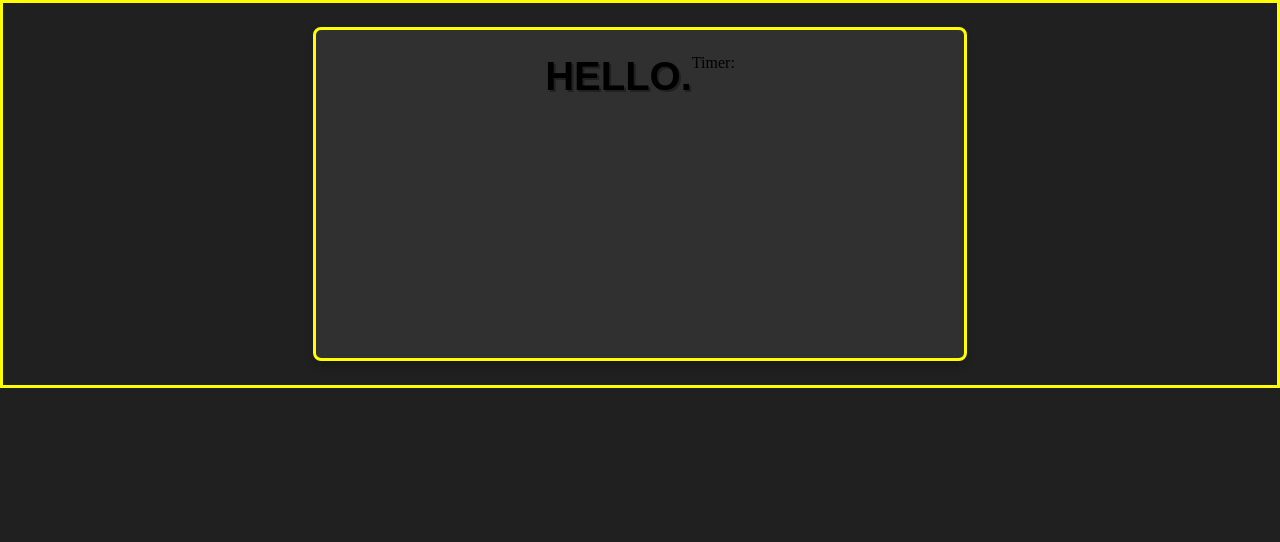
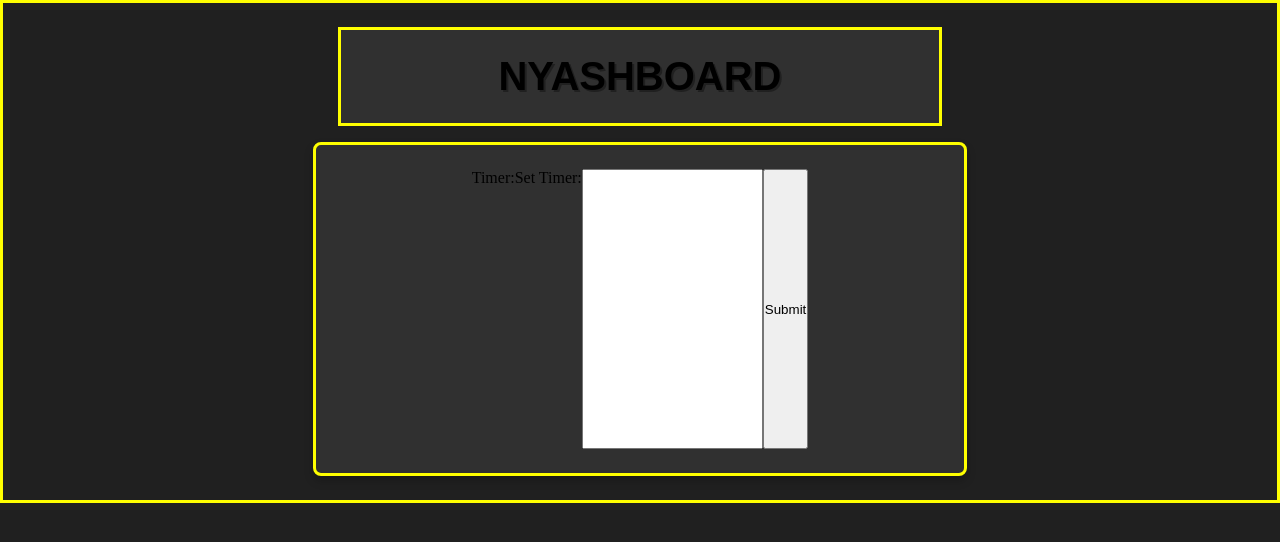
Before and after one commit to Lanubee/PomoPOC, a React (Create React App) app in the folder front-end/: page / in a window 1280 px wide. Shown: the top 542 px of the page. Built offline with nearby package versions, Linux system fonts and the light colour scheme; no server answers.

Commit message:
Add set timer button function

```diff
--- a/front-end/src/App.js
+++ b/front-end/src/App.js
@@ -2,6 +2,7 @@ import React, { useState, useEffect} from 'react';
 import "./style.css";
 // import components
 import Timer from "./components/timer";
+import Dashboard from "./components/dashboard";
 
 function App() {
   const [data, setdata] = useState({
@@ -26,6 +27,7 @@ function App() {
 
   return (
     <div className="container">
+      <Dashboard />
       <Timer />
     </div>
   );
--- a/front-end/src/components/dashboard.js
+++ b/front-end/src/components/dashboard.js
@@ -1,6 +1,6 @@
 import React from 'react'
 
-function dashboard() {
+function Dashboard() {
   return (
     <div className="dashboard">
         <h1>NYASHBOARD</h1>
@@ -8,4 +8,4 @@ function dashboard() {
   )
 }
 
-export default dashboard
+export default Dashboard
--- a/front-end/src/components/timer.js
+++ b/front-end/src/components/timer.js
@@ -1,24 +1,58 @@
-import React, {useState, useEffect} from 'react'
-
+import React, { useState, useEffect } from 'react';
 
 function Timer() {
-  const date = new Date();
-  const[Timer, setTimer] = useState(null);
+  const [timer, setTimer] = useState(null);
+  const [inputValue, setInputValue] = useState('');
 
-  // function setTimer(addedTime){
-  //   setTimer(addedTime);
-  // }
+  /**
+   * Updates the timer to go down by 1 per second
+   */
+  useEffect(() => {
+    let timerId;
+    if (timer !== null && timer > 0) {
+      timerId = setTimeout(() => setTimer(timer - 1), 1000);
+    }
+    return () => clearTimeout(timerId);
+  }, [timer]);
 
-  useEffect(() => {
-    Timer > 0 && setTimeout(() => setTimer(Timer - 1), 1000);
-  }, [Timer]);
+  /**
+   * Converts the input from user to an integer
+   * Checks if input is a number and larger than 0, sets timer if passes
+   */
+  const handleSetTimer = () => {
+    const timeInputValue = parseInt(inputValue, 10);
+    if (!isNaN(timeInputValue) && timeInputValue > 0) {
+      setTimer(timeInputValue);
+    } else {
+      console.error('Invalid input for timer');
+    }
+  };
 
-  return (
+  /**
+   * Sets the inputValue from the input box
+   */
+  const handleInputChange = (event) => {
+    setInputValue(event.target.value);
+  };
+
+  /**
+   * Returns timer division with setter functions
+   * @returns input box, submission button, timer views
+   *
+   */
+    return (
     <div className="timer">
-      <h1>Hello.</h1>
-      <div>Timer: {Timer}</div>
-      </div>
-  )
+      <div>Timer: {timer}</div>
+      <label htmlFor='timeInput'>Set Timer:</label>
+      <input
+        type="number"
+        id='timeInput'
+        value={inputValue}
+        onChange={handleInputChange}
+      />
+      <button onClick={handleSetTimer}>Submit</button>
+    </div>
+  );
 }
 
 export default Timer;
--- a/front-end/src/style.css
+++ b/front-end/src/style.css
@@ -25,7 +25,8 @@ body {
 
 .container {
     display: grid;
-    grid-auto-rows: 350px;
+    grid-template-rows: 100px fr fr;
+    grid-template-rows: auto 350px;
     padding: 1rem 0rem;
     border: solid yellow;
 }
@@ -45,7 +46,7 @@ body {
     border: solid yellow;
 }
 
-.timer h1 {
+.dashboard h1 {
     font-family: sans-serif;
     text-transform: uppercase;
     color: var(--black);
```
